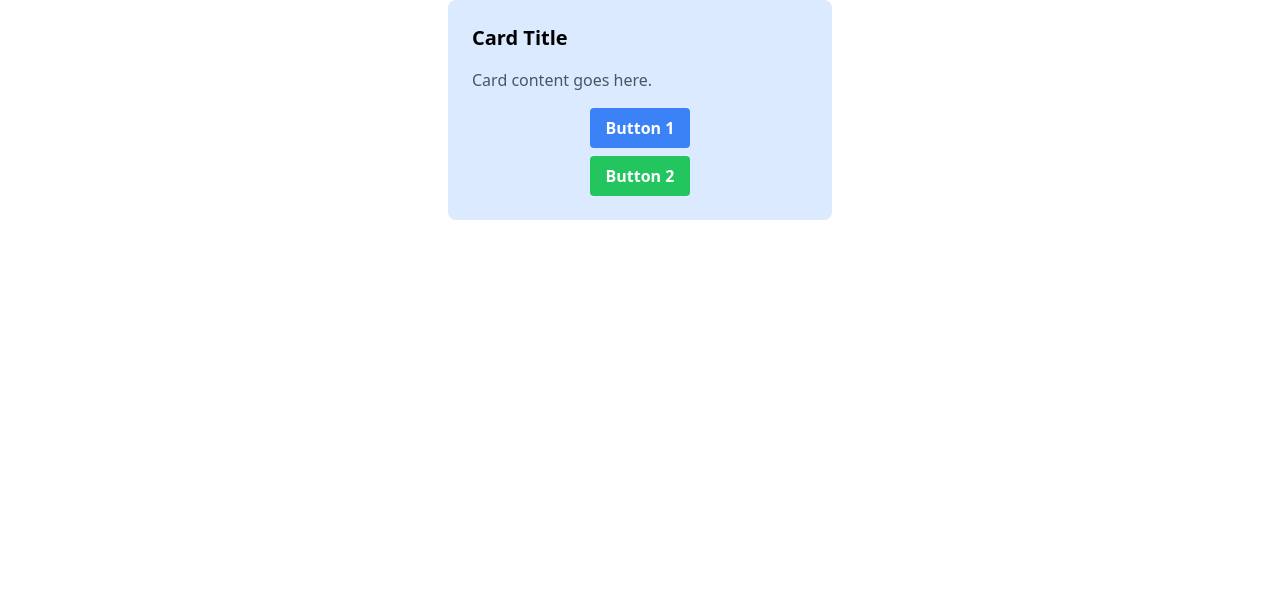
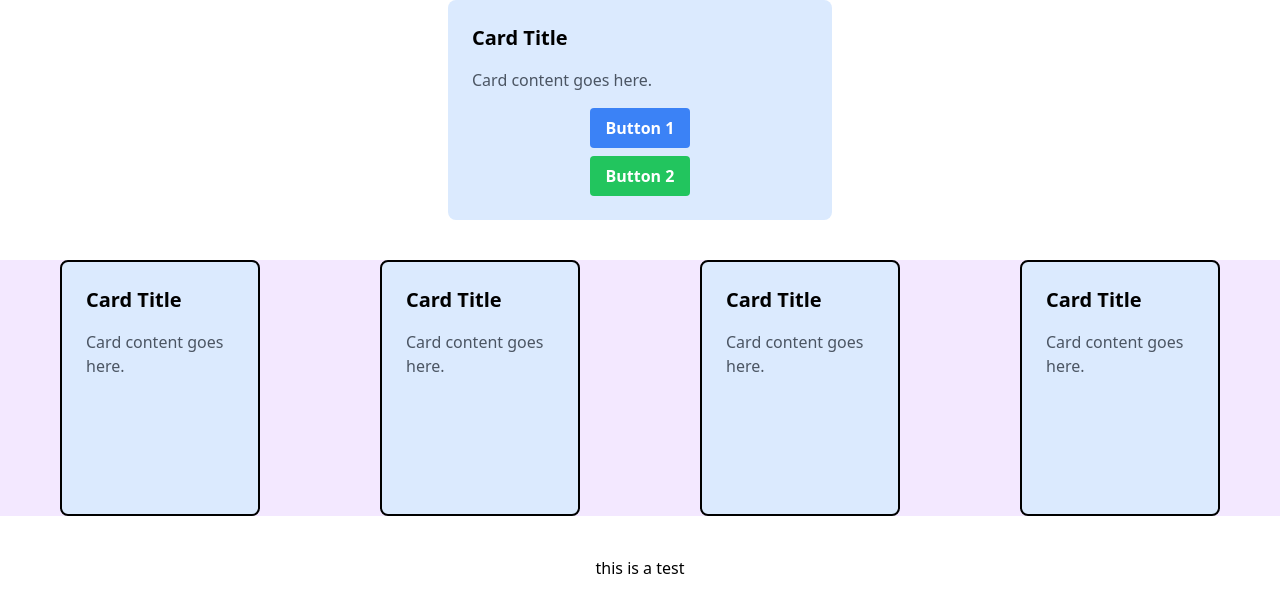
Before and after one commit to Jiruu246/bang-the-boardgame, a React (Vite) app: page / in a window 1280 px wide. Shown: the top 612 px of the page. Built offline with nearby package versions, Linux system fonts and the light colour scheme; what boardgame.io would draw is missing.

Commit message:
Adding stack layout

```diff
--- a/src/Client/InMatch.jsx
+++ b/src/Client/InMatch.jsx
@@ -1,20 +1,24 @@
 import React from 'react'
+import { Deck } from '../Components/Deck'
+import { Card } from '../Components/Card'
+import { Hand } from '../Components/Hand'
 
 export const InMatch = () => {
+  const level = 400;
+
   return (
-    <div className='flex items-center justify-center'>
-      <div className="bg-blue-100 rounded-lg p-6 w-96">
-        <p className="text-xl font-bold mb-4">Card Title</p>
-        <p className="text-gray-600 mb-4">Card content goes here.</p>
-        <div className="flex flex-col items-center">
-          <button className="bg-blue-500 hover:bg-blue-700 text-white font-bold py-2 px-4 rounded mb-2">
-            Button 1
-          </button>
-          <button className="bg-green-500 hover:bg-green-700 text-white font-bold py-2 px-4 rounded">
-            Button 2
-          </button>
-        </div>
-      </div>
+    <div className='flex flex-col items-center justify-center gap-10'>
+      <Deck/>
+
+      <Hand className="bg-purple-100 w-full">
+          <Card className=""/>
+          <Card className=""/>
+          <Card className=""/>
+          <Card className=""/>
+      </Hand>
+
+      <h1 className={`bg-purple-${level}`}>this is a test</h1>
+
     </div>
   )
 }
--- /dev/null
+++ b/src/Components/Card.jsx
@@ -0,0 +1,11 @@
+import React from 'react'
+import {CARD_WIDTH, CARD_HEIGHT} from './Global.jsx'
+
+export const Card = ({className, style}) => {
+  return (
+    <div className={`bg-blue-100 flex-shrink-0 rounded-lg p-6 w-[200px] h-[256px] border-2 border-black ${className}`} style={style}>
+        <p className="text-xl font-bold mb-4">Card Title</p>
+        <p className="text-gray-600 mb-4">Card content goes here.</p>
+    </div>
+  )
+}
--- /dev/null
+++ b/src/Components/Deck.jsx
@@ -0,0 +1,18 @@
+import React from 'react'
+
+export const Deck = () => {
+  return (
+    <div className="bg-blue-100 rounded-lg p-6 w-96">
+        <p className="text-xl font-bold mb-4">Card Title</p>
+        <p className="text-gray-600 mb-4">Card content goes here.</p>
+        <div className="flex flex-col items-center">
+            <button className="bg-blue-500 hover:bg-blue-700 text-white font-bold py-2 px-4 rounded mb-2">
+                Button 1
+            </button>
+            <button className="bg-green-500 hover:bg-green-700 text-white font-bold py-2 px-4 rounded">
+                Button 2
+            </button>
+        </div>
+    </div>
+  )
+}
--- /dev/null
+++ b/src/Components/Global.jsx
@@ -0,0 +1,2 @@
+export const CARD_WIDTH = 200;
+export const CARD_HEIGHT = 256;
--- /dev/null
+++ b/src/Components/Hand.jsx
@@ -0,0 +1,43 @@
+import React from 'react';
+import { useEffect, useState, useRef } from 'react';
+import { CARD_WIDTH } from './Global';
+
+export const Hand = ({className, children }) => {
+
+    const [width, setWidth] = useState(null);
+    const [stacked, setStacked] = useState(false);
+    const myRef = useRef(null);
+    const numChildren = React.Children.count(children);
+
+    const handleResize = () => {
+        if(myRef.current){
+            setWidth(myRef.current.offsetWidth);
+            setStacked(width / (200*numChildren) < 1);
+        }
+    };
+
+    useEffect(() => {
+        handleResize();
+        window.addEventListener("resize", handleResize);
+        return () => window.removeEventListener('resize', handleResize);
+    }, [width])
+
+    function calculateCardRepositioning(index){
+        const overlap =Math.ceil((numChildren*CARD_WIDTH - width) / (numChildren - 1));
+        const xPosition = (CARD_WIDTH - overlap) * index;
+        return xPosition;
+    }
+
+    const stackedChildren = React.Children.map(children, (child, index) => {
+        const xPosition = calculateCardRepositioning(index);
+        const childStyle = { position: 'absolute', left: `${xPosition}px` };
+        return React.cloneElement(child, {style: childStyle});
+      });
+
+    return (
+        <div ref={myRef} className={`flex relative justify-around h-[256px] min-w-[200px] ${className}`}>
+            {stacked ? stackedChildren : children}
+        </div>
+
+    )
+}
```
